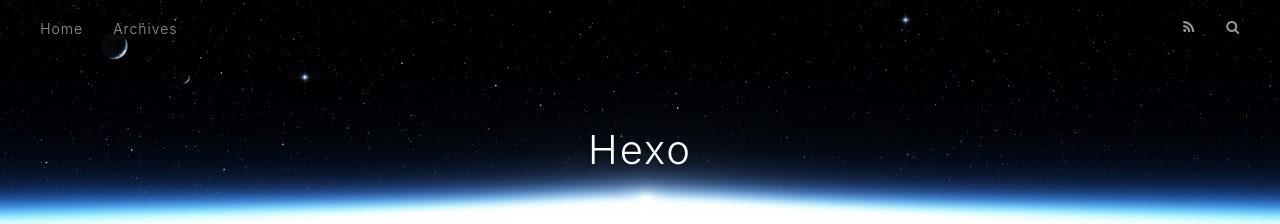
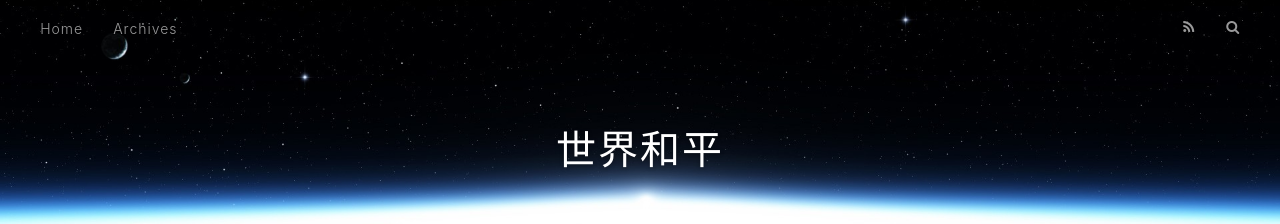
Before and after one commit to supce/supce.github.io, a plain HTML site: page index.html in a window 1280 px wide. Shown: the top 224 px of the page. Drawn offline with nearby package versions, Linux system fonts and the light colour scheme.

Commit message:
Update index.html

```diff
--- a/index.html
+++ b/index.html
@@ -5,17 +5,17 @@
 
 
 
-  <title>Hexo</title>
+  <title>世界和平</title>
   <meta name="viewport" content="width=device-width, initial-scale=1, maximum-scale=1">
   <meta property="og:type" content="website">
-<meta property="og:title" content="Hexo">
+<meta property="og:title" content="世界和平">
 <meta property="og:url" content="http://yoursite.com/index.html">
-<meta property="og:site_name" content="Hexo">
+<meta property="og:site_name" content="世界和平">
 <meta property="og:locale" content="default">
 <meta name="twitter:card" content="summary">
-<meta name="twitter:title" content="Hexo">
+<meta name="twitter:title" content="世界和平">
 
-    <link rel="alternate" href="/atom.xml" title="Hexo" type="application/atom+xml">
+    <link rel="alternate" href="/atom.xml" title="世界和平" type="application/atom+xml">
 
 
     <link rel="icon" href="/favicon.png">
@@ -34,7 +34,7 @@
   <div id="header-outer" class="outer">
     <div id="header-title" class="inner">
       <h1 id="logo-wrap">
-        <a href="/" id="logo">Hexo</a>
+        <a href="/" id="logo">世界和平</a>
       </h1>
 
     </div>
```
